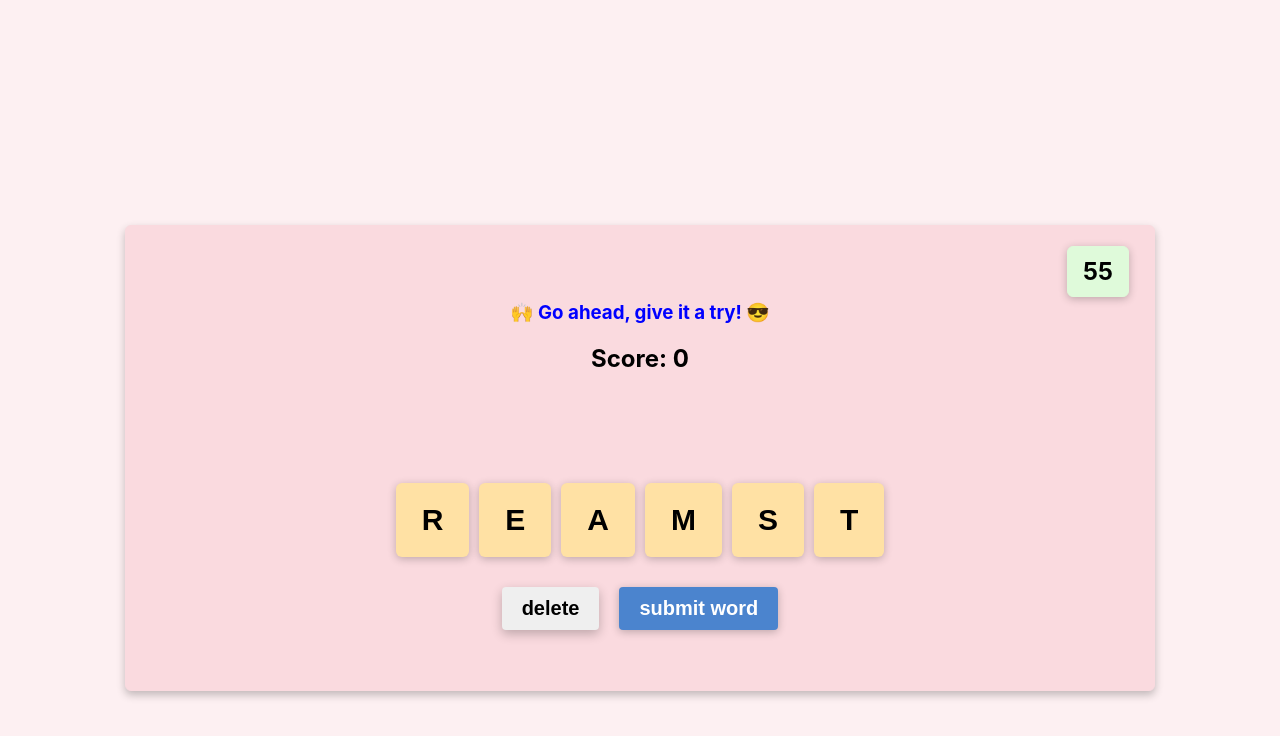
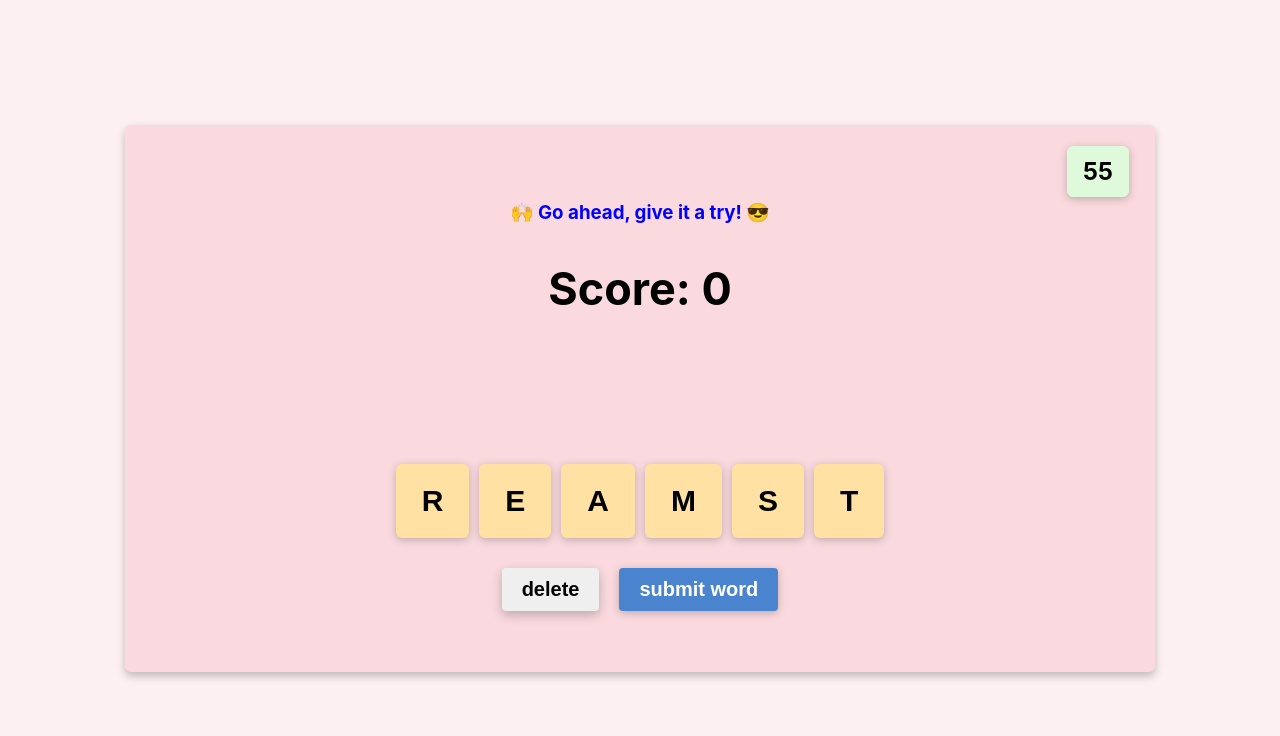
Before and after one commit to antdke/anagrams-game, a React (Create React App) app: page / in a window 1280 px wide. Shown: the top 736 px of the page. Built offline with nearby package versions, Linux system fonts and the light colour scheme.

Commit message:
Improved UI by making score font bigger and moving up the game container on the screen

```diff
--- a/src/components/BottomRow.tsx
+++ b/src/components/BottomRow.tsx
@@ -20,7 +20,7 @@ const styles = (theme: Theme) => ({
   },
   topRowSpace: {
     height: "30px",
-    marginBottom: "40px"
+    marginBottom: "60px"
   },
   letterButtons: {
     padding: "20px 26px",
@@ -96,6 +96,9 @@ const styles = (theme: Theme) => ({
       boxShadow:
         "0 3px 4px 0 rgba(0, 0, 0, 0.40), 0 3px 12px 0 rgba(0, 0, 0, 0.35)"
     }
+  },
+  score: {
+    fontSize: "45px"
   }
 });
 
@@ -282,7 +285,7 @@ const BottomRow: React.FC<BottomRowProps> = ({ time, theme, classes }) => {
    */
   // change color of validation text
   const [correctOrNotColor, setCorrectOrNotColor] = React.useState("blue");
-  // keep track of score - add +1 point for every correct word
+  // keep track of score - add points for every correct word
   const [score, setScore] = React.useState(0);
   // keep track of words used already by user
   const [userWordArray, setUserWordArray] = React.useState([""]);
@@ -327,7 +330,7 @@ const BottomRow: React.FC<BottomRowProps> = ({ time, theme, classes }) => {
         //setAnswerFeedback("Neither");
       } else {
         // if not, make this state false to trigger 'incorrect' effects
-        setAnswerFeedback("Sorry, that word doesn't exist. Try again!");
+        setAnswerFeedback("Sorry, that word doesn't exist. Try again! ❌");
         setCorrectOrNotColor("red");
         // clear letters in TopRow
         setLetters("");
@@ -457,7 +460,7 @@ const BottomRow: React.FC<BottomRowProps> = ({ time, theme, classes }) => {
     <div className={classes.gameContainer}>
       {gameOverMessage}
       <h3 style={{ color: correctOrNotColor }}>{answerFeedback}</h3>
-      <h2>{"Score: " + score}</h2>
+      <h2 className={classes.score}>{"Score: " + score}</h2>
 
       <div className={classes.topRowSpace}>
         <TopRow letters={letters} />
--- a/src/components/Timer.tsx
+++ b/src/components/Timer.tsx
@@ -9,7 +9,7 @@ const styles = (theme: Theme) => ({
   gameBorder: {
     border: "1px solid #fadadf",
     borderRadius: "6px",
-    margin: "225px 125px 0",
+    margin: "125px 125px 0",
     paddingBottom: "50px",
     backgroundColor: "#fadadf",
     boxShadow: "0 4px 9px 0 rgba(0, 0, 0, 0.24)"
```
